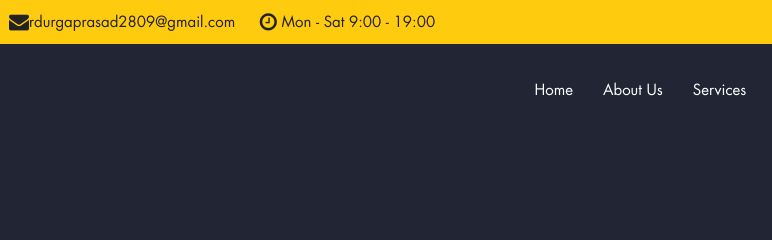
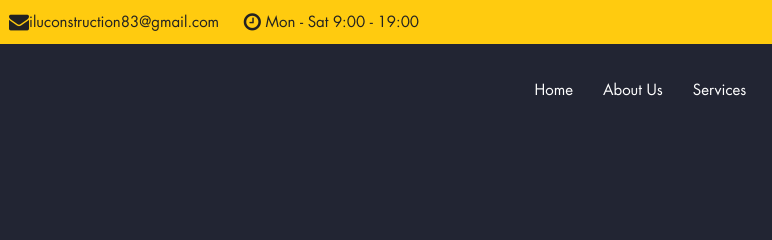
Before and after one commit to ilu83/ILU, a plain HTML site: page index.html in a window 1280 px wide. Shown: the top 240 px of the page, 226-998 px from the left. Drawn offline with Linux system fonts and the light colour scheme.

Commit message:
Updated emial

```diff
--- a/index.html
+++ b/index.html
@@ -53,7 +53,7 @@
             <div class="container">
                 <ul class="list-inline info">
                     <li><a href="#"><span class="fa fa-phone"></span>+44 7789669424</a></li>
-                    <li><a href="#"><span class="fa fa-envelope"></span>rdurgaprasad2809@gmail.com</a></li>
+                    <li><a href="#"><span class="fa fa-envelope"></span>iluconstruction83@gmail.com</a></li>
                     <li><a href="#"><span class="fa fa-clock-o"></span> Mon - Sat 9:00 - 19:00</a></li>
                 </ul>
                 <ul class="list-inline social_icon">
@@ -484,7 +484,7 @@
                             <li><a href=""><span class="fa fa-map-marker"></span> 1536 ASHTON OLD ROAD
                                     MANCHESTER
                                     ENGLAND M11 1HN</a></li>
-                            <li><a href=""><span class="fa fa-envelope"></span> rdurgaprasad2809@gmail.com</a></li>
+                            <li><a href=""><span class="fa fa-envelope"></span> iluconstruction83@gmail.com</a></li>
                             <li><a href=""><span class="fa fa-mobile"></span>
                                     <p>+44 7789669424</p>
                                 </a></li>
```
